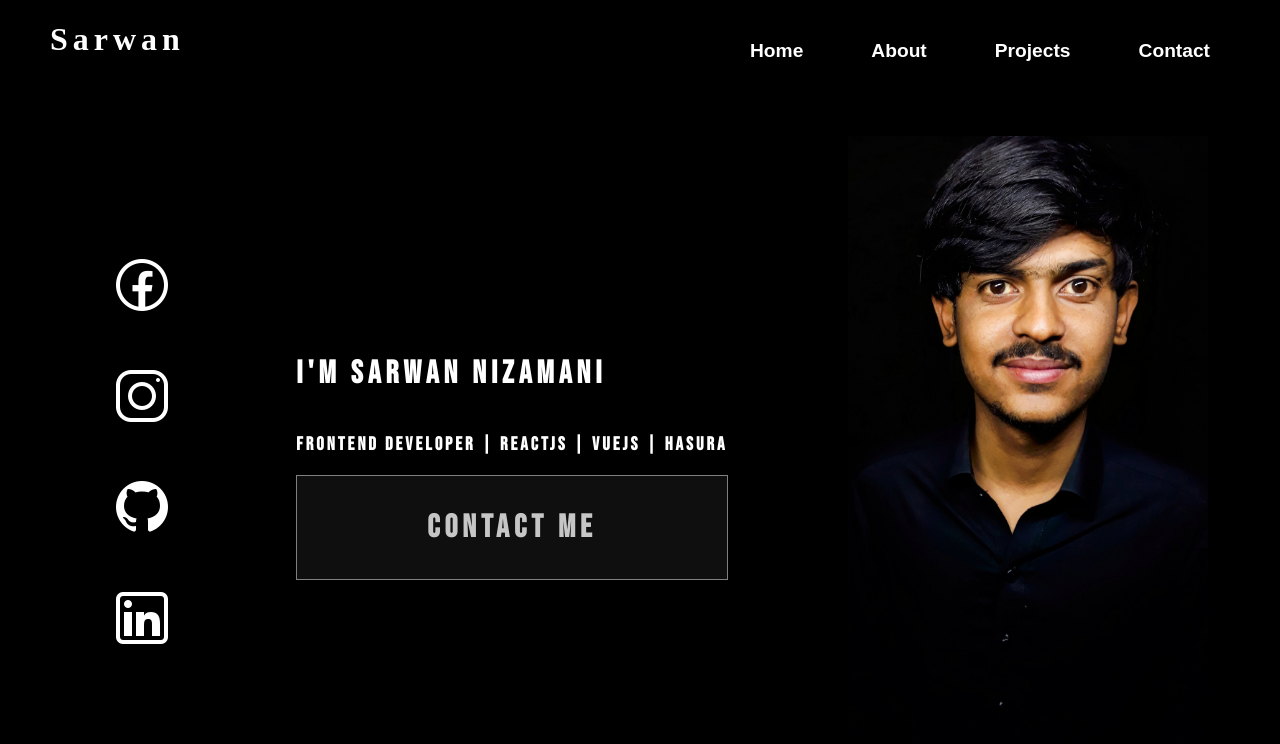
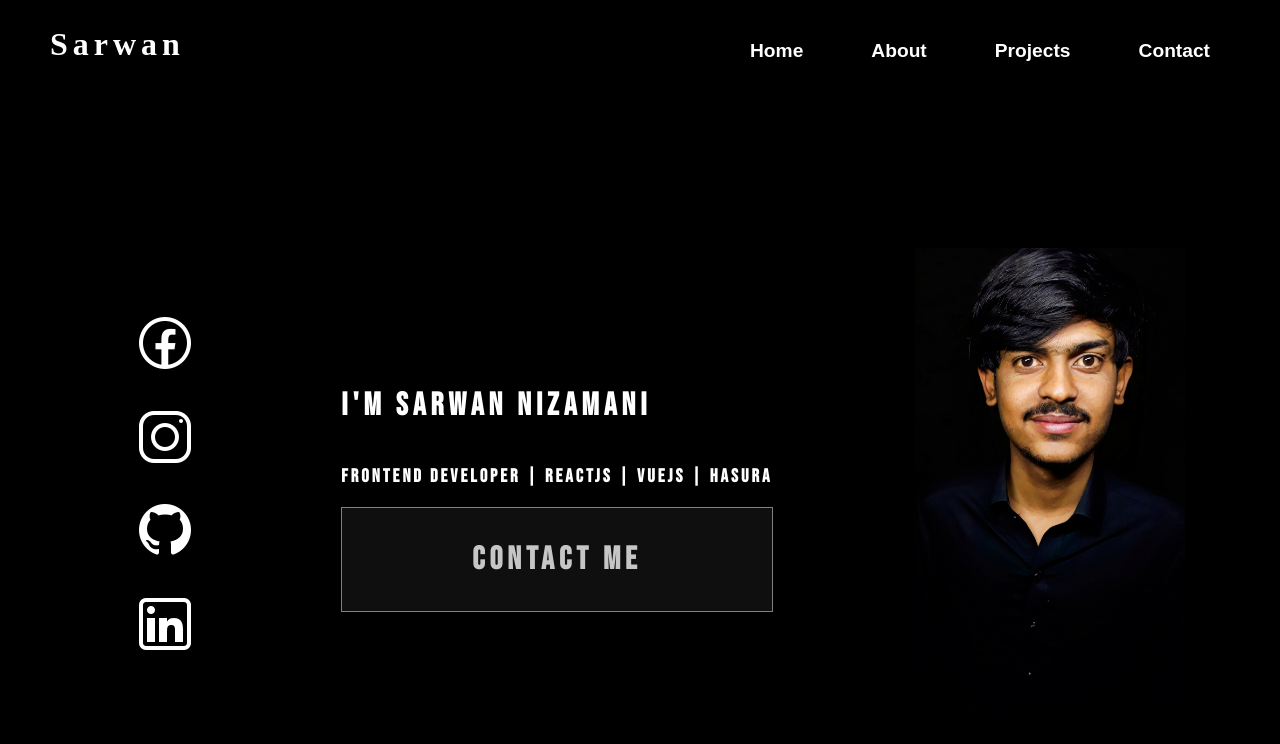
Before and after one commit to sarwan920/Sarwan-Nizamani, a React (Create React App) app: page / in a window 1280 px wide. Shown: the top 744 px of the page. Built offline with nearby package versions, Linux system fonts and the light colour scheme; a web font is replaced by a local one.

Commit message:
update design and fix some responsive issues

```diff
--- a/package.json
+++ b/package.json
@@ -12,6 +12,7 @@
     "@testing-library/user-event": "^12.8.3",
     "react": "^17.0.2",
     "react-dom": "^17.0.2",
+    "react-hamburger-button": "0.0.1",
     "react-responsive-animate-navbar": "^1.1.8",
     "react-scripts": "4.0.3",
     "react-spinners": "^0.11.0",
--- a/src/App.css
+++ b/src/App.css
@@ -1,6 +1,7 @@
 @import url('https://fonts.googleapis.com/css2?family=Permanent+Marker&display=swap');
 .App {
-  /* text-align: center; */
+  height: 100%;
+  width: 100%;
 
 
 }
--- a/src/App.js
+++ b/src/App.js
@@ -1,49 +1,26 @@
 import "./App.css";
 import Header from "./components/Header";
-import { useState, useEffect } from "react";
-import { css } from "@emotion/react";
-import BeatLoader from "react-spinners/ClipLoader";
 
 import Introduction from "./components/Introduction";
+import About from "./components/About";
+import Projects from "./components/Projects";
+import Contact from "./components/Contact";
 
-const override = css`
-  position: absolute;
-
-  top: 40%;
-
-  left: 50%;
-
-  transform: translate(-50%, -50%);
-
-  margin: 0;
-`;
 
 function App() {
-  let [loading, setLoading] = useState(false);
-  // let [color, setColor] = useState();
-  const color = "#ffffff";
 
-  useEffect(() => {
-    setLoading(true);
-    setTimeout(() => {
-      setLoading(false);
-    }, 3000);
-  }, []);
-
-  if (loading) {
-    return (
-      <BeatLoader color={color} loading={loading} css={override} size={100} />
-    );
-  }
 
   return (
     <div className="App">
       <Header />
 
-      <Introduction  />
+      <Introduction />
+{/*
+      <About />
 
+      <Projects />
 
-
+      <Contact /> */}
     </div>
   );
 }
--- /dev/null
+++ b/src/components/About.js
@@ -0,0 +1,32 @@
+import React from "react";
+
+const About = () => {
+  return (
+    <>
+      <main  id="about">
+        <div
+          style={{
+            letterSpacing: "5px",
+            color: "#FFFFFFFF",
+
+
+          }}
+        >
+          <h1>About Me</h1>
+        </div>
+
+        <div className="about_container">
+          <div className="description">
+            <h1>Description</h1>
+          </div>
+
+          <div className="skills">
+            <h1>Skills</h1>
+          </div>
+        </div>
+      </main>
+    </>
+  );
+};
+
+export default About;
--- /dev/null
+++ b/src/components/Contact.js
@@ -0,0 +1,15 @@
+import React from 'react'
+
+const Contact =()=>{
+
+    return(
+        <>
+        <main id="contact" className="container">
+
+            <h1>Contact</h1>
+        </main>
+        </>
+    )
+}
+
+export default Contact;
--- a/src/components/Header.css
+++ b/src/components/Header.css
@@ -1,14 +1,19 @@
-@import url('https://fonts.googleapis.com/css2?family=IM+Fell+English+SC&display=swap');
+@import url("https://fonts.googleapis.com/css2?family=IM+Fell+English+SC&display=swap");
 
-header{
+header {
   display: flex;
   flex-direction: row;
   justify-content: space-between;
+  align-items: center;
   padding: 0 50px;
-  /* box-shadow: 0 5px 10px 0 rgba(255, 255, 255, 0.555); */
 }
 
-.nav__list{
+.hamburger {
+  cursor: pointer;
+  display: none;
+}
+
+.nav__list {
   width: 500px;
   display: flex;
   flex-direction: row;
@@ -16,19 +21,17 @@ header{
   align-items: center;
   justify-items: center;
   margin-top: 30px;
-    font-family: 'Philosopher', sans-serif;
+  font-family: "Philosopher", sans-serif;
 }
 
-
-.nav__list li{
-
+.nav__list li {
   list-style-type: none;
   padding: 10px;
 }
 
-.nav__list li a{
+.nav__list li a {
   text-decoration: none;
-    color: #FFFFFFFF;
+  color: #ffffffff;
   padding: 10px;
   font-weight: bold;
   font-size: larger;
@@ -36,26 +39,32 @@ header{
   border-radius: 5px;
 }
 
-.nav__list li a:hover{
+.nav__list li a:hover {
   text-decoration: none;
-    background-color: #FFFFFFFF;
-    color:#000000FF;
+  background-color: #ffffffff;
+  color: #000000ff;
   border-radius: 5px;
   padding: 10px;
 }
 
+@media only screen and (max-width: 800px) {
+  header {
+    display: flex;
 
-
-@media only screen and (max-width: 600px) {
-    .nav__list{
-        width: 500px;
-        display: none;
     flex-direction: row;
     justify-content: space-between;
     align-items: center;
-        justify-items: center;
-        margin-top: 30px;
-        font-family: 'Philosopher', sans-serif;
+    padding: 0 50px;
+  }
+
+  .hamburger {
+    cursor: pointer;
+    display: block;
+
+  }
+
+  nav{
+    display: none;
   }
 
 }
--- a/src/components/Header.js
+++ b/src/components/Header.js
@@ -1,24 +1,41 @@
-import React  from "react";
+import React, { useState } from "react";
 
 import "./Header.css";
+
+import { HamburgerButton } from "react-hamburger-button";
 const Header = () => {
+  const [toggle, setToggle] = useState(false);
 
+  const toggler = () => {
+    toggle ? setToggle(false) : setToggle(true);
+  };
 
   return (
+    <>
       <header id="head">
         <h1
           style={{
-         fontFamily:'IM Fell English SC',
+            fontFamily: "IM Fell English SC",
             letterSpacing: "5px",
             color: "#FFFFFFFF",
           }}
         >
-
           Sarwan
         </h1>
+        <span className="hamburger">
+          <HamburgerButton
+            open={toggle}
+            onClick={toggler}
+            width={35}
+            height={25}
+            strokeWidth={1}
+            color="white"
+            animationDuration={0.5}
+          />
+        </span>
+
         <nav>
-        <ul
-        className="nav__list">
+          <ul className="nav__list">
             <li>
               <a href="#home">Home</a>
             </li>
@@ -31,10 +48,19 @@ const Header = () => {
             <li>
               <a href="#contact">Contact</a>
             </li>
-
           </ul>
         </nav>
       </header>
+{/*
+      {toggle && (
+        <div id="mySidenav" className="sidenav">
+          <a href="#">About</a>
+          <a href="#">Services</a>
+          <a href="#">Clients</a>
+          <a href="#">Contact</a>
+        </div>
+      )} */}
+    </>
   );
 };
 
--- a/src/components/Introduction.css
+++ b/src/components/Introduction.css
@@ -1,36 +1,38 @@
-@import url('https://fonts.googleapis.com/css2?family=Bebas+Neue&display=swap');
+@import url("https://fonts.googleapis.com/css2?family=Bebas+Neue&display=swap");
 
-.container {
+.introduction_container {
   display: flex;
   flex-direction: row;
   justify-content: space-evenly;
-  margin-top: 3rem;
-  height: 80vh;
+
+  height: 100vh;
   color: #ffffffff;
-  font-family: 'Bebas Neue', cursive;
+  font-family: "Bebas Neue", cursive;
+}
+
+.intro {
+
+  padding: 3rem;
+  display: flex;
+  flex-direction: column;
+  justify-content: center;
+
+  align-content: center;
+}
+
+.info {
+  display: flex;
+  height: 100%;
+  flex-direction: column;
+  justify-content: center;
+
 
 }
 
-.intro {
-  padding: 3rem;
-  display: flex;
-  flex-direction: column;
-
-  justify-content: center;
-  align-content: center;
+.person__icon {
+  height: 60%;
+  width: 100%;
 }
-
-
-.info{
-  display: flex;
-}
-
-/* .person__icon {
-
-  width: 10%;
-  } */
-
-/* Animated Button */
 
 .btn-three {
   color: #fff;
@@ -40,7 +42,7 @@
   text-align: center;
   padding: 2rem;
   font-weight: bold;
-  font-size: xx-large ;
+  font-size: xx-large;
   letter-spacing: 5px;
 
   border: 1px solid rgba(255, 255, 255, 0.5);
@@ -79,14 +81,12 @@
   transform: scale(1, 1);
 }
 
-
-
-
 .social__media {
   display: flex;
   flex-direction: column;
-  justify-content: space-between;
+  justify-content: space-evenly;
   align-items: center;
+
   justify-content: center;
   align-content: center;
 }
@@ -94,36 +94,46 @@
 .social__media__list {
   display: flex;
   flex-direction: column;
-  height: 76%;
-  justify-content:space-evenly;
+  height: 50%;
+  justify-content: space-evenly;
 }
 
-
-
-.social__media__list li:hover{
+.social__media__list li:hover {
   cursor: pointer;
   transition: all 0.3s;
   transform: scale(1.3);
 }
 
+@media only screen and (max-width: 600px) {
+  .introduction_container {
+    display: flex;
+    flex-direction: column-reverse;
+    align-items: center;
+
+    color: #ffffffff;
+
+  }
 
 
-@media only screen and (max-width: 600px) {
-  .container {
+
+  .info {
     display: flex;
+    flex-direction: column;
 
-    flex-direction: column-reverse;
-    justify-content: center;
-    align-content: center;
-    align-items: center;
-    margin-top: 10rem;
-    color: #ffffffff;
+    justify-content: flex-end;
+    height: 100%;
+
+
   }
 
+
+
+
   .person__icon {
+    height: 60%;
+    width: 100%;
 
-    width: 50%;
-    margin-left: 7rem;
+
   }
 
   .social__media__list {
--- a/src/components/Introduction.js
+++ b/src/components/Introduction.js
@@ -10,7 +10,7 @@ import linkedin from "../icons/linkedin.png";
 
 const Introduction = () => {
   return (
-    <main className="container">
+    <main className="introduction_container">
       <div className="social__media">
         <ul className="social__media__list">
           <li style={{ listStyleType: "none" }}>
--- /dev/null
+++ b/src/components/Projects.js
@@ -0,0 +1,15 @@
+import React from 'react'
+
+const Projects =()=>{
+
+    return(
+        <>
+        <main id="projects" className="container">
+
+            <h1>Projects</h1>
+        </main>
+        </>
+    )
+}
+
+export default Projects;
--- a/src/index.css
+++ b/src/index.css
@@ -1,11 +1,14 @@
 body {
-  margin: 0;
+
   font-family: -apple-system, BlinkMacSystemFont, 'Segoe UI', 'Roboto', 'Oxygen',
     'Ubuntu', 'Cantarell', 'Fira Sans', 'Droid Sans', 'Helvetica Neue',
     sans-serif;
   -webkit-font-smoothing: antialiased;
   -moz-osx-font-smoothing: grayscale;
   background: #000000FF;
+  height: 100%;
+  width: 100%;
+  margin: 0;
 
   /* background: linear-gradient(to bottom right, grey 50%, #ffffffff 50%);
   background-repeat: no-repeat; */
```
Also changed, not shown: 1 other file (tests, documents, lock files or other folders). Lines whose indentation alone changed are shown as unchanged.
